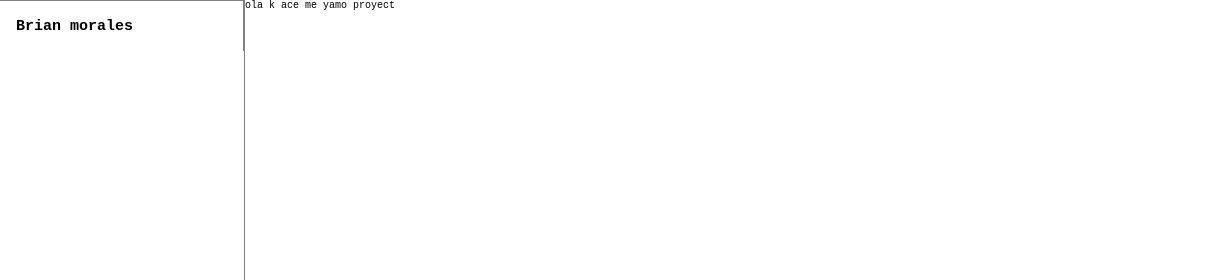
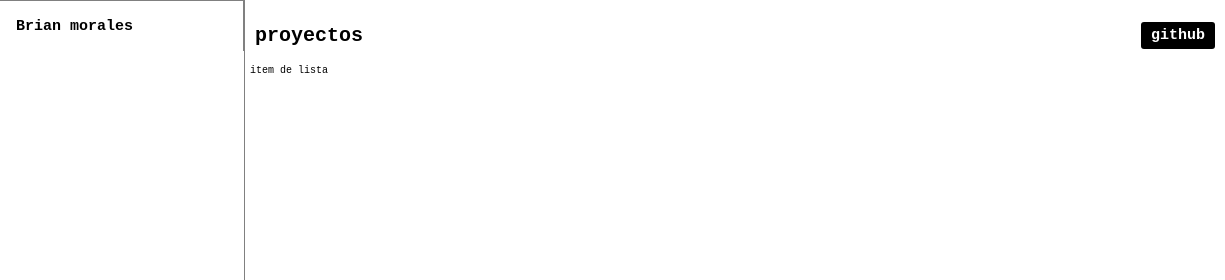
Before and after one commit to bemmoralesmora/Portafolio-Personal, a plain HTML site: page index.html in a window 1280 px wide. Shown: the top 280 px of the page, 55-1280 px from the left. Drawn offline with Linux system fonts and the light colour scheme.

Commit message:
se crean funciones para el diseño del proyecto

```diff
--- a/componentes/proyect/proyect.css
+++ b/componentes/proyect/proyect.css
@@ -0,0 +1,26 @@
+.section-header {
+    padding: 0.5rem;
+}
+
+.header{
+    width: 100%;
+    height: 6rem;
+    padding: 1rem 0.5rem;
+
+    display: flex;
+    justify-content: space-between;
+    align-items: center;
+}
+
+.header h2{
+    font-size: 2rem;
+}
+
+.header div{
+    background-color: black;
+    color:white;
+    padding: 0.5rem 1rem;
+    border-radius: 3px;
+    font-size: 1.5rem;
+    font-weight: 700;
+}
--- a/componentes/proyect/proyect.js
+++ b/componentes/proyect/proyect.js
@@ -0,0 +1,32 @@
+function proyectos (){
+    let section = document.createElement('section');
+    section.className = 'section-header';
+    section.appendChild(header());
+    section.appendChild(item())
+
+
+    return section;
+}
+
+export {proyectos};
+
+function header(){
+    let div = document.createElement('div');
+    div.className = 'header';
+
+    let h2 = document.createElement('h2');
+    h2.innerHTML = "proyectos";
+    div.appendChild(h2);
+
+    let btn = document.createElement('div');
+    btn.innerHTML= "github";
+    div.appendChild(btn);
+
+    return div;
+}
+
+function item(){
+    let div2 = document.createElement('div');
+    div2.innerText = "item de lista"
+    return div2;
+}
--- a/index.html
+++ b/index.html
@@ -8,6 +8,7 @@
     <link rel="stylesheet" href="index.css">
     <link rel="stylesheet" href="config/config.css">
     <link rel="stylesheet" href="componentes/navBar/navBar.css">
+    <link rel="stylesheet" href="componentes/proyect/proyect.css">
 </head>
 <body>
     <main id="root"></main>
--- a/main.js
+++ b/main.js
@@ -1,4 +1,6 @@
 import { navBArVid } from "./componentes/navBar/navBar.js";
+import { proyectos } from "./componentes/proyect/proyect.js";
+
 /* COMPONENTES DE LA PÁGINA */
 let DOM = document.querySelector("#root");
 
@@ -11,5 +13,5 @@ DOM.appendChild(navBAr);
 
 let proyect = document.createElement('section');
 proyect.classList = "proyect";
-proyect.innerHTML = "ola k ace me yamo proyect"
+proyect.appendChild(proyectos());
 DOM.appendChild(proyect);
```
